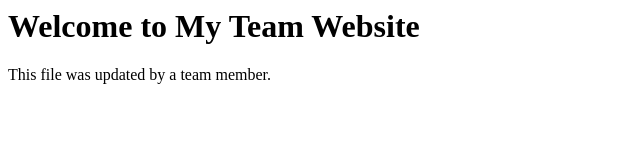
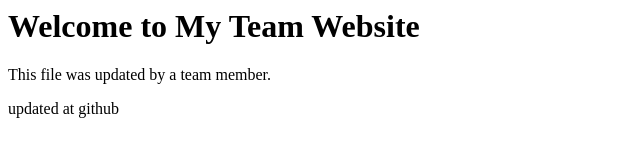
Before and after one commit to Jaemin-Kim1/team-project2, a plain HTML site: page index.html in a window 1280 px wide. Shown: the whole page, without its empty margins (0-640 px from the left). Drawn offline with Linux system fonts and the light colour scheme.

Commit message:
Update index.html at github

```diff
--- a/index.html
+++ b/index.html
@@ -5,5 +5,6 @@
     <body>
         <h1>Welcome to My Team Website</h1>
         <p>This file was updated by a team member.</p>
+        <p>updated at github</p>
     </body>
 </html>
```
